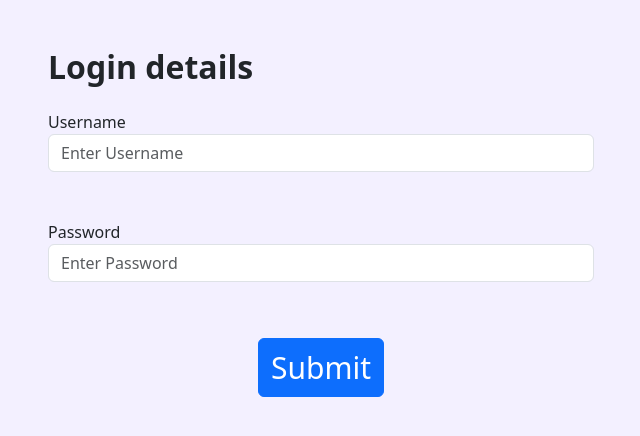
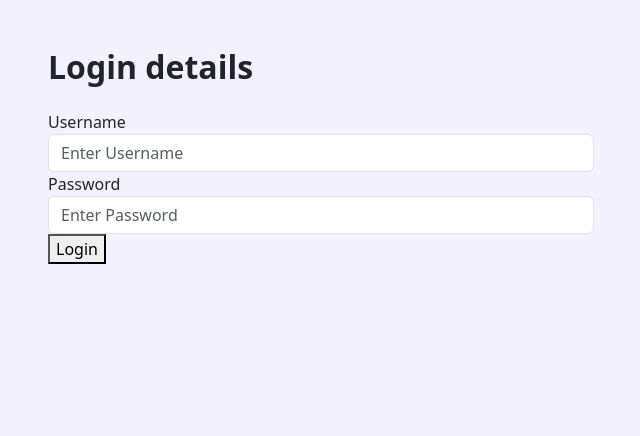
Before and after one commit to Sebastian-Zitny/IAB207, a Flask app: page /logIn.html in a window 1280 px wide. Shown: the part 56-492 px from the top of the page, without its empty margins (34-674 px from the left). Run offline with Flask 3, Linux system fonts and the light colour scheme; some libraries are stand-ins or nearby versions.

Commit message:
added login

```diff
--- a/IAB207/Templates/Register.html
+++ b/IAB207/Templates/Register.html
@@ -39,12 +39,12 @@
 	{% endif %}
 {% endwith %}
 
-<!-- Booking History -->
+
 <div class="container mt-5">
-  <h2 class="fw-bold mb-4">Login details</h2>
+  <h2 class="fw-bold mb-4">Register details</h2>
 
   <div class="row g-4">
-    <!-- Booking Card -->
+
     <div class="col-md-6">
 
 	  <form method="POST">
--- a/IAB207/Templates/logIn.html
+++ b/IAB207/Templates/logIn.html
@@ -29,31 +29,23 @@
     </div>
   </nav>
 
-<!-- Booking History -->
 <div class="container mt-5">
   <h2 class="fw-bold mb-4">Login details</h2>
 
   <div class="row g-4">
-    <!-- Booking Card -->
+
     <div class="col-md-6">
-	  <div class="form-group pb-5">
+	  <form method="POST">
 		<label for="Username">Username</label>
-		<input type="Username" class="form-control" id="Username" placeholder="Enter Username">
-	  </div>
+		<input type="text" class="form-control" name="username" id="username" placeholder="Enter Username" required>
+		<label for="Password">Password</label>
+		<input type="Password" class="form-control" name="password" id="password" placeholder="Enter Password" required>
 
-	  <div class="form-group pb-5">
-		<label for="Password">Password</label>
-		<input type="Password" class="form-control" id="Password" placeholder="Enter Password">
-	  </div>
-
-
-	  <div class="row text-center text-white pt-2" >
-		<td><a href="ViewEvents.html"><button type="button" class="btn btn-primary style=" style="font-size: 30px;" >Submit</button></a></td>
-	  </div>
-
-
+		<button type="submit">Login</button>
+	  </form>
 
   </div>
+</div>
 </div>
 
 </body>
--- a/IAB207/logIn.py
+++ b/IAB207/logIn.py
@@ -1,7 +1,24 @@
-from flask import Flask, render_template
-
+from flask import render_template, request, redirect, url_for, flash, session
+from databaseCreator import db, User
 
 def init_logIn(app):
-    @app.route('/logIn.html')
+    @app.route('/logIn.html', methods=['GET', 'POST'])
     def logIn():
+        if request.method == 'POST':
+            username = request.form['username']
+            password = request.form['password']
+
+            # Find user by username and password
+            user = User.query.filter_by(username=username, password=password).first()
+
+            if user:
+                # Log the user in
+                session['user_id'] = user.user_id
+                session['username'] = user.username
+                flash("Login successful!", "success")
+                return redirect(url_for('myBooking'))  # or your target route
+            else:
+                flash("Invalid username or password.", "error")
+                return redirect(url_for('logIn'))
+
         return render_template('logIn.html')
```
Also changed, not shown: IAB207/database.db.
